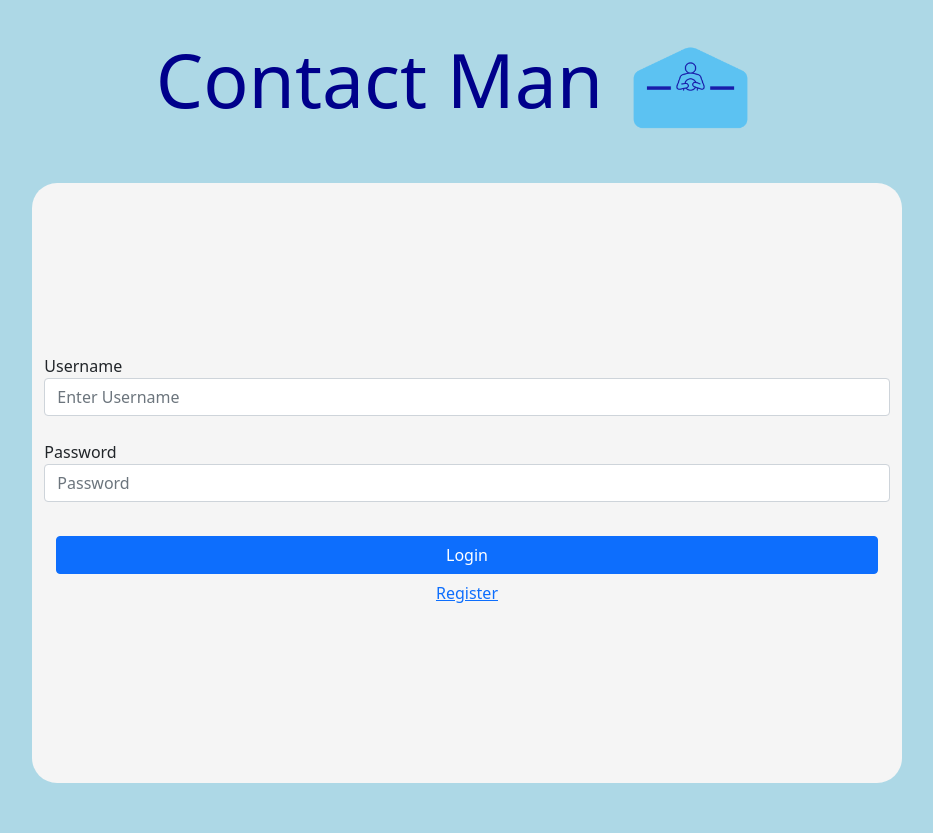
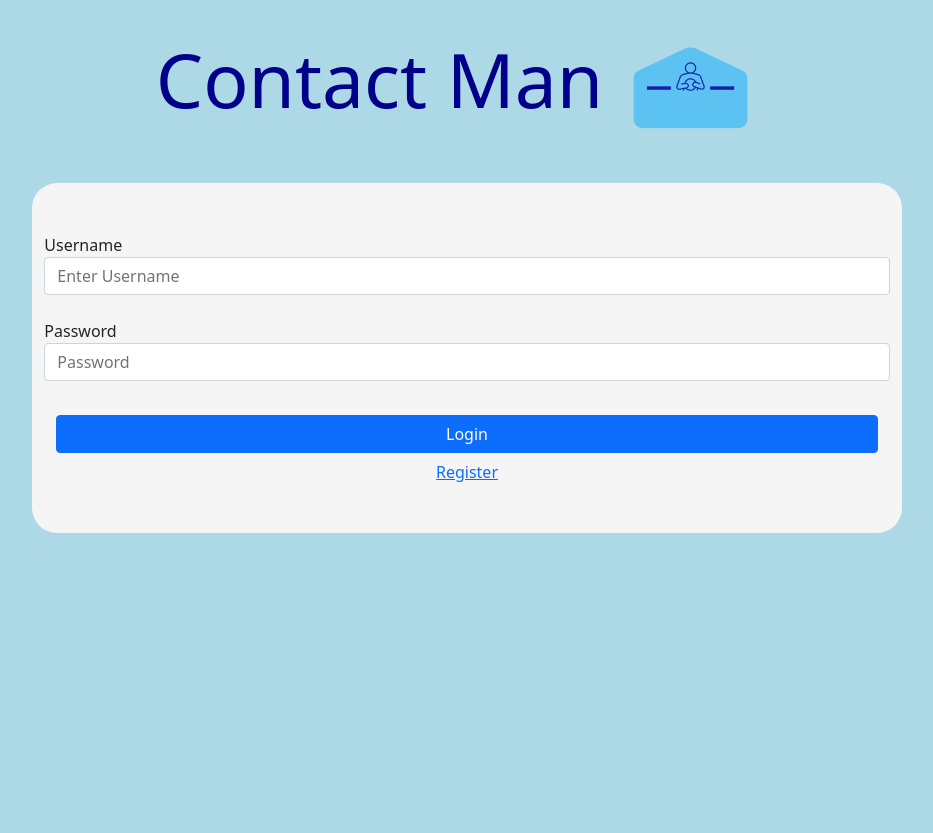
Before and after one commit to ReissueYetis/COP4331-SmallProject, a PHP site: page / in a window 1280 px wide. Shown: the whole page, without its empty margins (173-1106 px from the left). After the commit the page ends 533 px from the top, so only its background shows below. Run offline with PHP 8.4, Linux system fonts and the light colour scheme.

Commit message:
Fixed login form height

```diff
--- a/src/style.css
+++ b/src/style.css
@@ -12,7 +12,7 @@ h1{
 }
 #loginForm{
     align-self: center;
-    height:600px;
+    height:350px;
 }
 #content{
     background-color: lightblue;
```
Also changed, not shown: src/contactsPage.html (+7 -0 lines).
